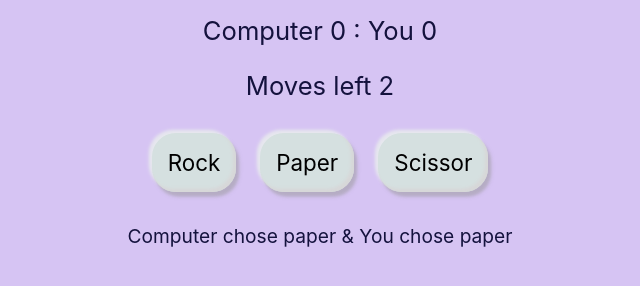
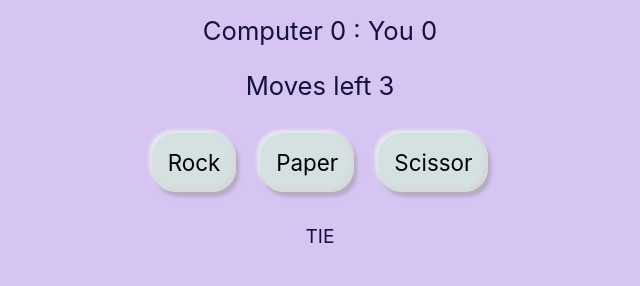
Before and after one commit to PalakJain9/Rock-Paper-Scissor, a plain HTML site: page index.html in a window 1280 px wide. Both pictures are taken after a click on the button "Paper". Shown: the part 192-478 px from the top of the page, without its empty margins (320-960 px from the left). Drawn offline with Linux system fonts and the light colour scheme.

Commit message:
Fixed case of ties

```diff
--- a/script.js
+++ b/script.js
@@ -23,17 +23,28 @@ const startGame = () => {
         temp_string = 'Moves left ' + moves;
         result_area.innerHTML = temp_string;
         comp_input = options[getComputerInput()];
-        temp_string = "Computer chose " + comp_input + " & You chose " + user_input;
-        comp_input_display.innerHTML = temp_string;
+        //temp_string = "Computer chose " + comp_input + " & You chose " + user_input;
+        //comp_input_display.innerHTML = temp_string;
         console.log(comp_input);
         console.log("user: "+ user_input);
 
         if ((user_input == "rock" && comp_input == "paper") || (user_input == "scissor" && comp_input == "rock") || (user_input == "paper" && comp_input == "scissor")) {
             comp_score += 1;
+            temp_string = "Computer chose " + comp_input + " & You chose " + user_input;
+            comp_input_display.innerHTML = temp_string;
         } else {
             if ((user_input == "rock" && comp_input == "scissor") || (user_input == "scissor" && comp_input == "paper") || (user_input == "paper" && comp_input == "rock")) {
                 user_score += 1;
+                temp_string = "Computer chose " + comp_input + " & You chose " + user_input;
             }
+            else {
+                ++moves;
+                temp_string = 'Moves left ' + moves;
+                result_area.innerHTML = temp_string;
+
+                temp_string = "TIE";
+            }
+            comp_input_display.innerHTML = temp_string;
         }
         temp_string = 'Computer ' + comp_score + " : " + 'You ' + user_score;
         scores.innerHTML = temp_string;
--- a/style.css
+++ b/style.css
@@ -25,6 +25,10 @@ body {
     font-size: 1.6rem;
 }
 
+.heading {
+    text-align: center;
+}
+
 .options {
     padding: 0.5rem 0rem;
     display: flex;
```
